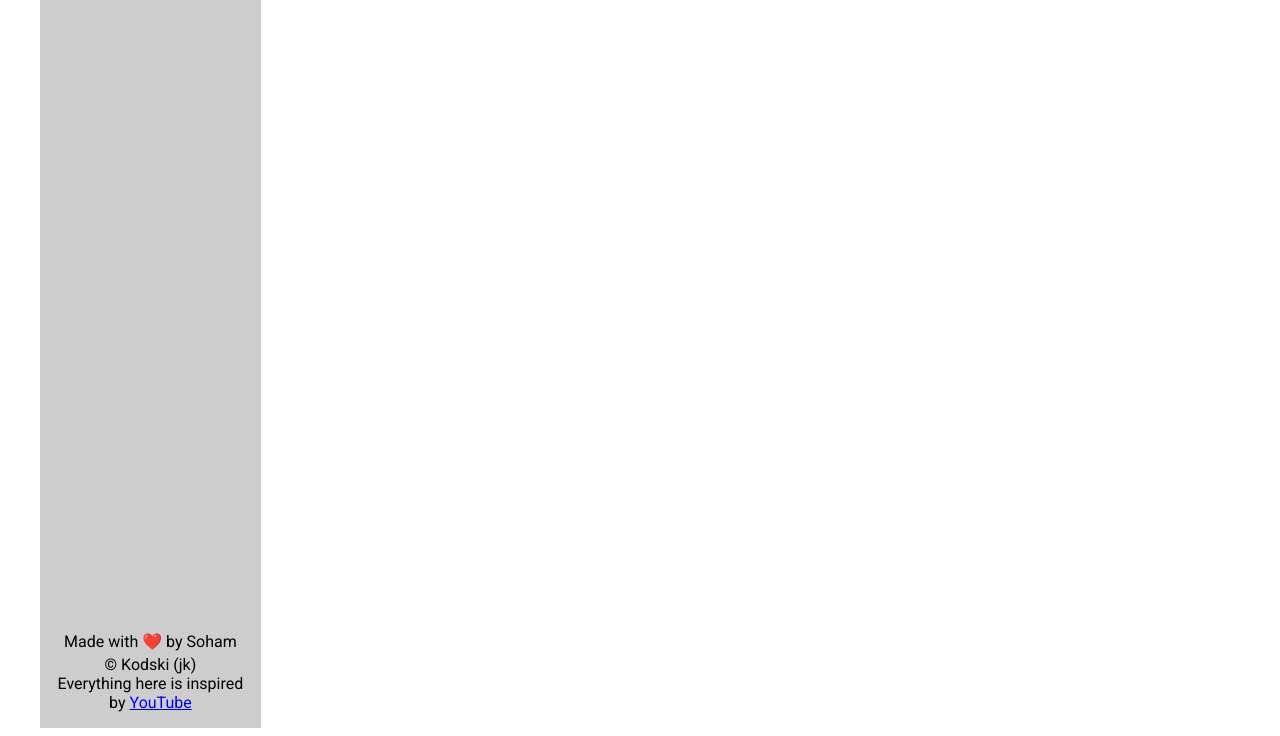
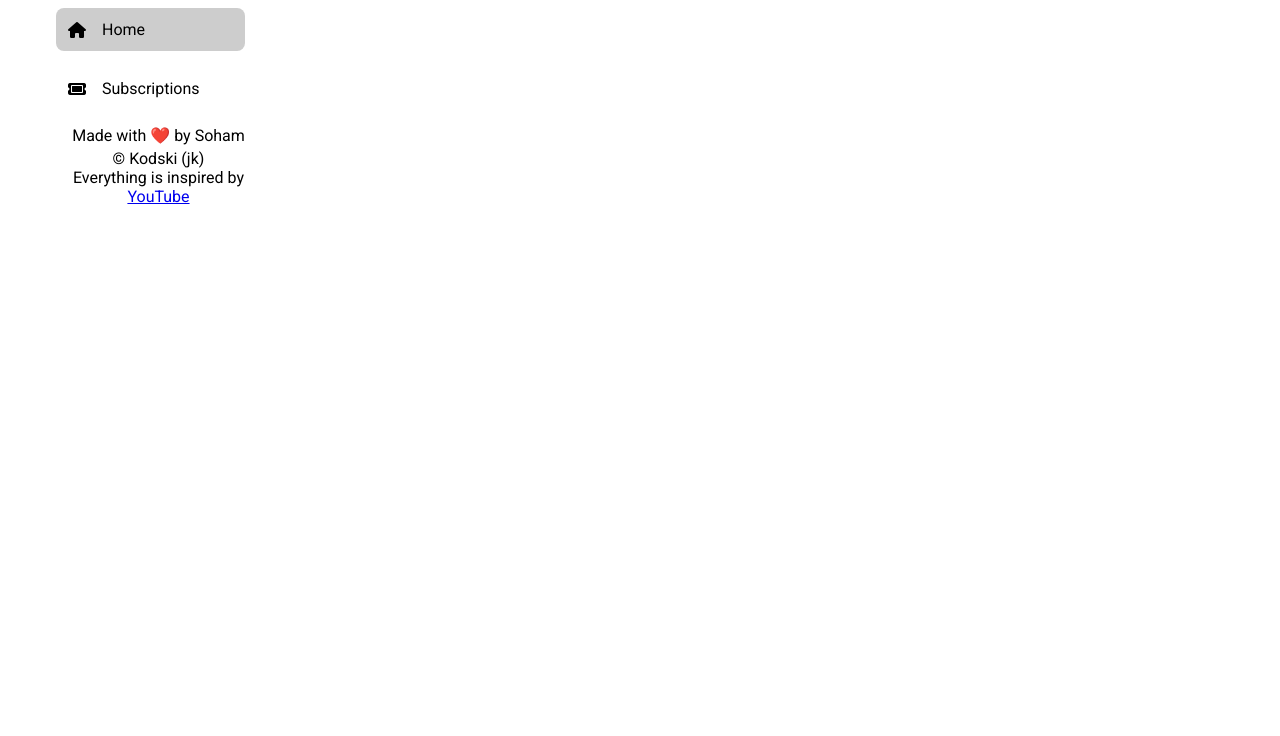
Before and after one commit to sohamjaiswal/ccet-yt-front-page, a plain HTML site: page index.html in a window 1280 px wide. Shown: the part 78-814 px from the top of the page. Drawn offline with Linux system fonts and the light colour scheme.

Commit message:
feat: sidebar tabs

```diff
--- a/index.html
+++ b/index.html
@@ -51,9 +51,25 @@
         </header>
         <div class="page-container">
             <div class="sidebar">
+                <label class = main-ops>
+                    <input type="radio" id="main-ops" name="main-ops" checked="true"/>
+                    <div class="tab">
+                        <i class="fa-solid fa-house"></i>
+                        Home
+                    </div>
+                </label>
+                <label class = main-ops>
+                    <input type="radio" id="main-ops" name="main-ops" />
+                    <div class="tab">
+                        <i class="fa-solid fa-ticket"></i>
+                        Subscriptions
+                    </div>
+                </label>
                 <footer>
                     <p>Made with ❤️ by Soham</p>
-                    <p>© Kodski (jk) <br /> Everything here is inspired by <a href="https://youtube.com" target="_blank">YouTube</a></p>
+                    <p>© Kodski (jk) <br />
+                        Everything is inspired by <br />
+                        <a href="https://youtube.com/" target="_blank">YouTube</a></p>
                 </footer>
             </div>
         </div>
--- a/styles/index.scss
+++ b/styles/index.scss
@@ -151,11 +151,28 @@ body {
             height: calc(100vh - 6rem);
             width: 11.8rem;
             display: flex;
-            background-color: var(--border);
+            flex-direction: column;
             gap: 1rem;
             position: relative;
             overflow-y: scroll;
             padding: 1rem;
+            .main-ops {
+                width: 100%;
+                border-radius: 0.5rem;
+                overflow: hidden;
+                input {
+                    display: none;
+                }
+                .tab {
+                    padding: 0.75rem;
+                    display: flex;
+                    gap: 1rem;
+                    align-items: center;
+                }
+                input:checked ~ .tab {
+                    background-color: var(--border);
+                }
+            }
             footer {
                 align-self: flex-end;
                 display: flex;
@@ -167,6 +184,7 @@ body {
                     margin: 0;
                 }
             }
+
         }
     }
 }
```
Also changed, not shown: styles/index.css, 1 other file.
